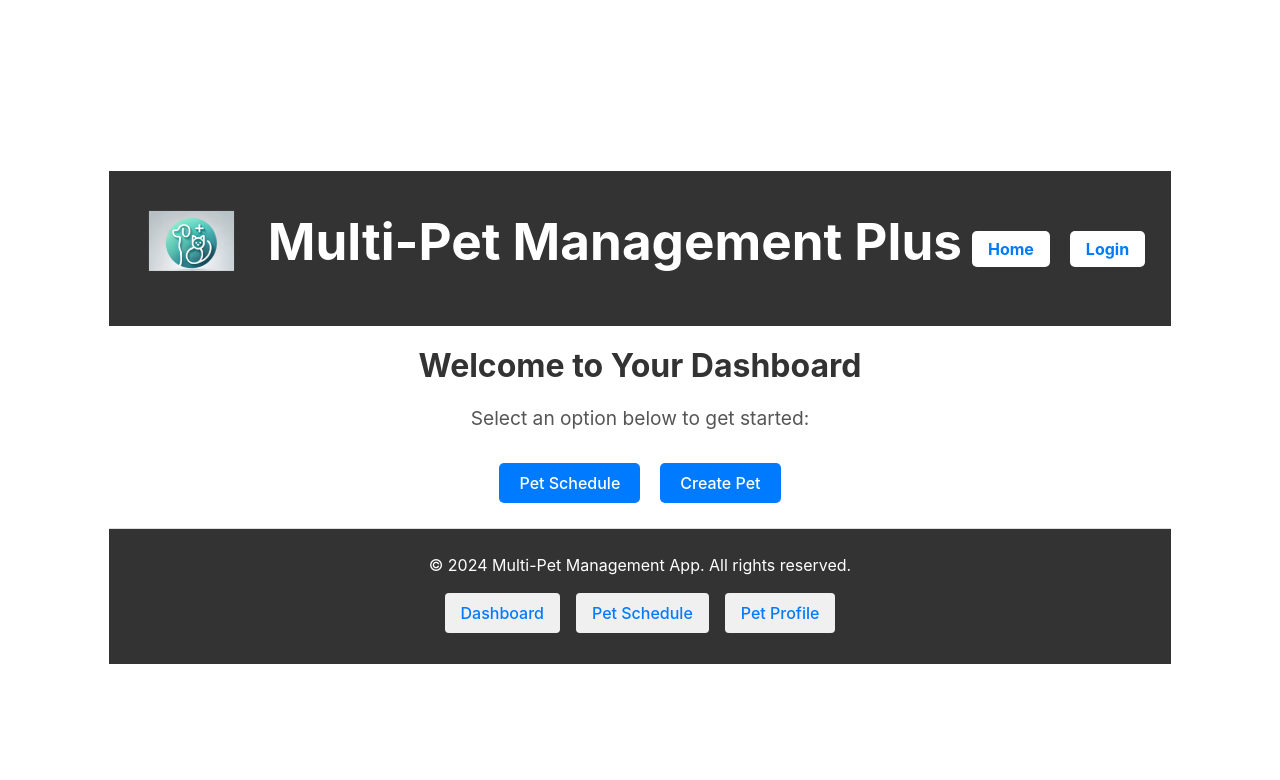
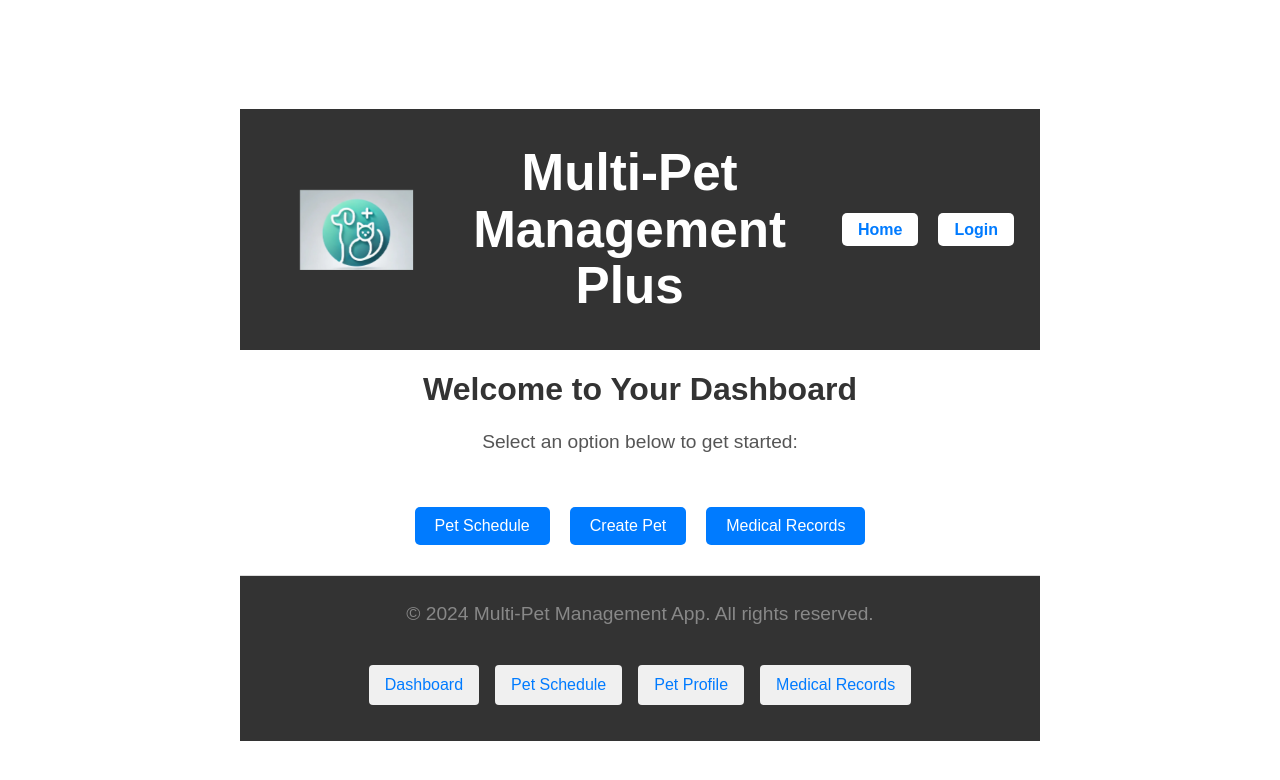
Before and after one commit to M00311060/425project, a React (Vite) app in the folder my-react-app/: page /dash in a window 1280 px wide. Shown: the top 780 px of the page. Built offline with nearby package versions, Linux system fonts and the light colour scheme.

Commit message:
added a Medical Records Page

```diff
--- a/my-react-app/src/App.jsx
+++ b/my-react-app/src/App.jsx
@@ -8,6 +8,7 @@ import HomePage from './pages/HomePage';
 import PetProfilesPage from './pages/PetProfilesPage';
 import PetSchedulePage from './pages/PetSchedulePage';
 import DashboardPage from './pages/DashboardPage';
+import MedicalRecordsPage from './pages/MedicalRecordsPage';
 
 function App() {
     return (
@@ -19,6 +20,7 @@ function App() {
         <Route path="/petProfile" element={<PetProfilesPage />} />
         <Route path="/petSchedule" element={<PetSchedulePage />} />
         <Route path="/dash" element={<DashboardPage />} />
+        <Route path="/records" element={<MedicalRecordsPage />} />
         <Route path="/petList" element={<PetsList />} />
       </Routes>
     </Router>
--- a/my-react-app/src/components/Footer2.jsx
+++ b/my-react-app/src/components/Footer2.jsx
@@ -10,6 +10,7 @@ const Footer = () => {
         <Link to="/dash" className="footer-button">Dashboard</Link>
         <Link to="/petSchedule" className="footer-button">Pet Schedule</Link>
         <Link to="/petProfile" className="footer-button">Pet Profile</Link>
+        <Link to="/records" className="footer-button">Medical Records</Link>
       </div>
     </footer>
   );
--- a/my-react-app/src/components/Header.css
+++ b/my-react-app/src/components/Header.css
@@ -15,7 +15,7 @@
 }
 
 .logo {
-    height: 60px;
+    height: 80px;
     margin-right: 10px;
 }
 
--- a/my-react-app/src/pages/DashboardPage.jsx
+++ b/my-react-app/src/pages/DashboardPage.jsx
@@ -16,6 +16,10 @@ const DashboardPage = () => {
     navigate('/petProfile');
   };
 
+  const goToMedicalRecordsPage = () => {
+    navigate('/records');
+  };
+
   return (
     <div className="dashboard-container">
         <Header />
@@ -29,6 +33,9 @@ const DashboardPage = () => {
         <button onClick={goToPetProfilePage} className="dashboard-button">
           Create Pet
         </button>
+          <button onClick={goToMedicalRecordsPage} className="dashboard-button">
+          Medical Records
+        </button>
       </div>
 
         <Footer2 />
--- a/my-react-app/src/pages/MedicalRecordsPage.jsx
+++ b/my-react-app/src/pages/MedicalRecordsPage.jsx
@@ -0,0 +1,46 @@
+import React, { useEffect, useState } from 'react';
+import axios from 'axios';
+import Header from '../components/Header';
+import Footer2 from '../components/Footer2';
+import './styles/MedicalRecordsPage.css';
+
+const MedicalRecordsPage = () => {
+  const [medicalRecords, setMedicalRecords] = useState([]);
+  const userId = JSON.parse(localStorage.getItem('user'))?.id;
+
+  useEffect(() => {
+    if (userId) {
+      axios
+        .get(`/api/medical-records/user/${userId}`)
+        .then((response) => {
+          setMedicalRecords(response.data.data);
+        })
+        .catch((error) => {
+          console.error('Error fetching medical records:', error.message);
+        });
+    }
+  }, [userId]);
+
+  return (
+    <div>
+        <Header />
+      <h2>Medical Records</h2>
+      {medicalRecords.length > 0 ? (
+        <ul>
+          {medicalRecords.map((record) => (
+            <li key={record.record_id}>
+              <strong>Pet Name:</strong> {record.pet_name} <br />
+              <strong>Record:</strong> {record.record}
+            </li>
+          ))}
+        </ul>
+      ) : (
+        <p>No medical records found for this user.</p>
+      )}
+
+      <Footer2 />
+    </div>
+  );
+};
+
+export default MedicalRecordsPage;
--- /dev/null
+++ b/my-react-app/src/pages/styles/MedicalRecordsPage.css
@@ -0,0 +1,33 @@
+/* General container styles */
+div {
+    margin: 0 auto;
+    max-width: 800px;
+    padding: 20px;
+    font-family: Arial, sans-serif;
+}
+
+/* List styling */
+ul {
+    list-style-type: none;
+    padding: 0;
+}
+
+li {
+    background-color: #f9f9f9;
+    margin-bottom: 15px;
+    padding: 15px;
+    border: 1px solid #ddd;
+    border-radius: 5px;
+    box-shadow: 0 2px 5px rgba(0, 0, 0, 0.1);
+}
+
+/* Text styling */
+strong {
+    color: #555;
+}
+
+p {
+    text-align: center;
+    color: #888;
+    font-size: 1.2em;
+}
```
Also changed, not shown: my-react-app/src/pages/styles/PetSchedulePage.css (added), 1 other file (tests, documents, lock files or other folders).
